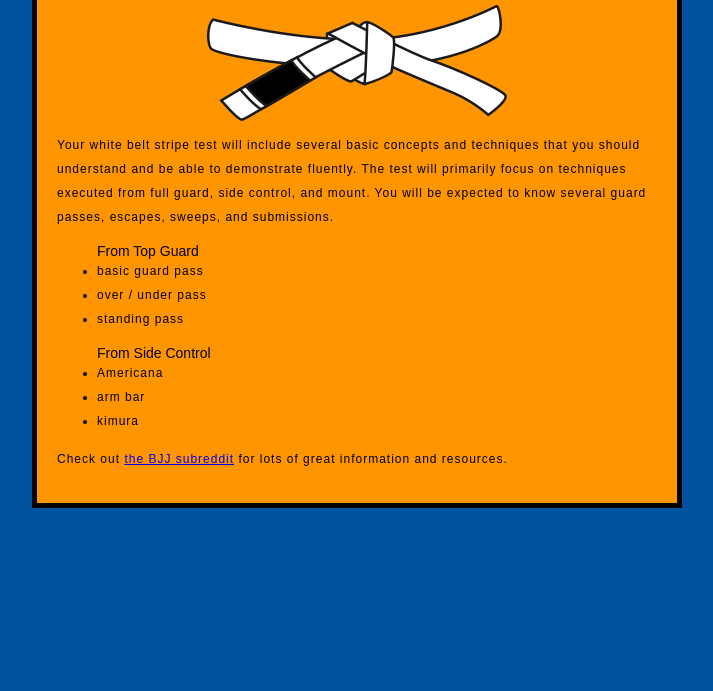
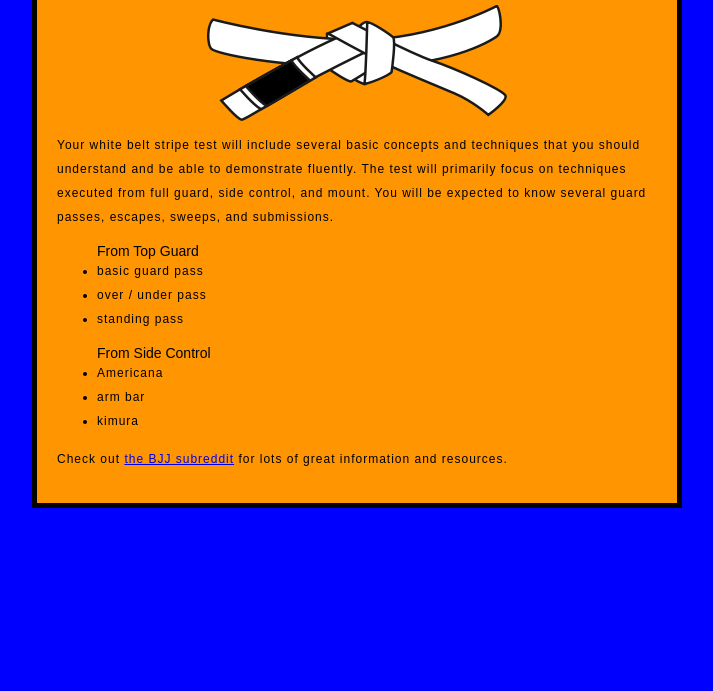
Before and after one commit to hoffmantim/first-test-site, a plain HTML site: page index.html in a window 1280 px wide. Shown: the part 109-800 px from the top of the page, without its empty margins (283-996 px from the left). Drawn offline with Linux system fonts and the light colour scheme; files whose address does not match are found by name; a web font is replaced by a local one.

Commit message:
Tested change to css stylesheet

```diff
--- a/styles/style.css
+++ b/styles/style.css
@@ -4,7 +4,7 @@ html {
 }
 
 html {
-  background-color: #00539F;
+  background-color: blue;
 }
 
 h1 {
```
